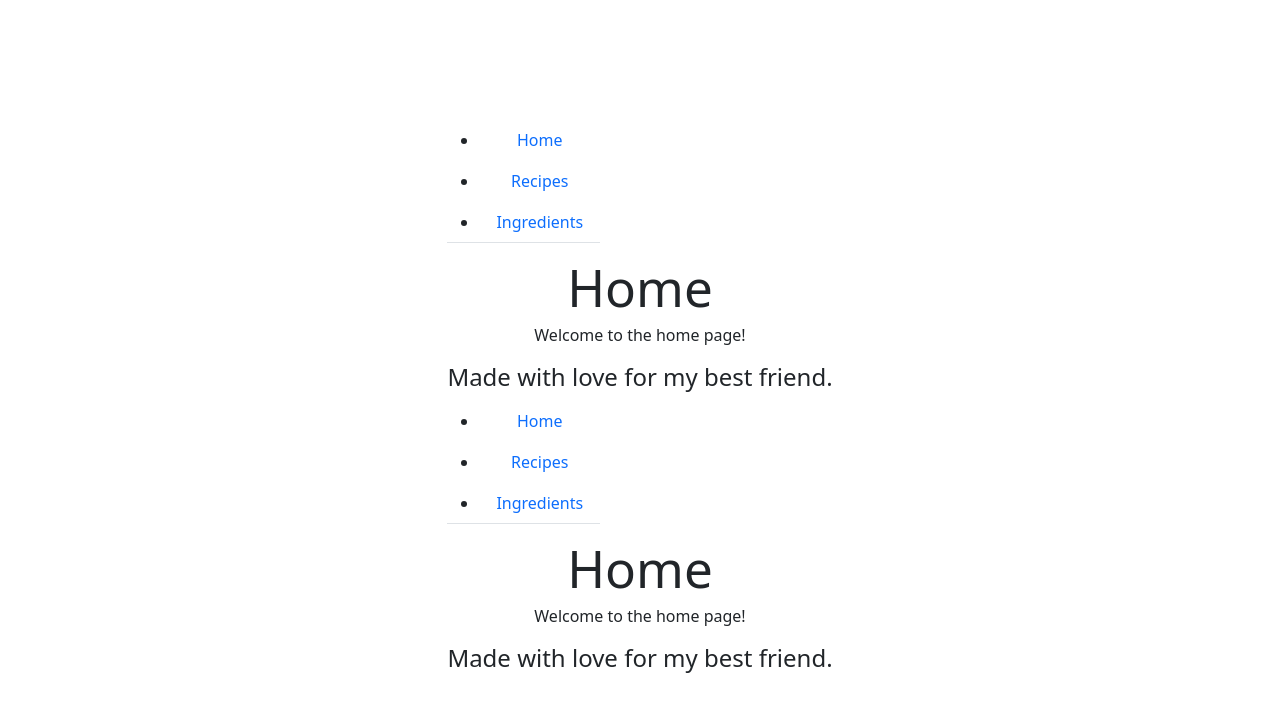
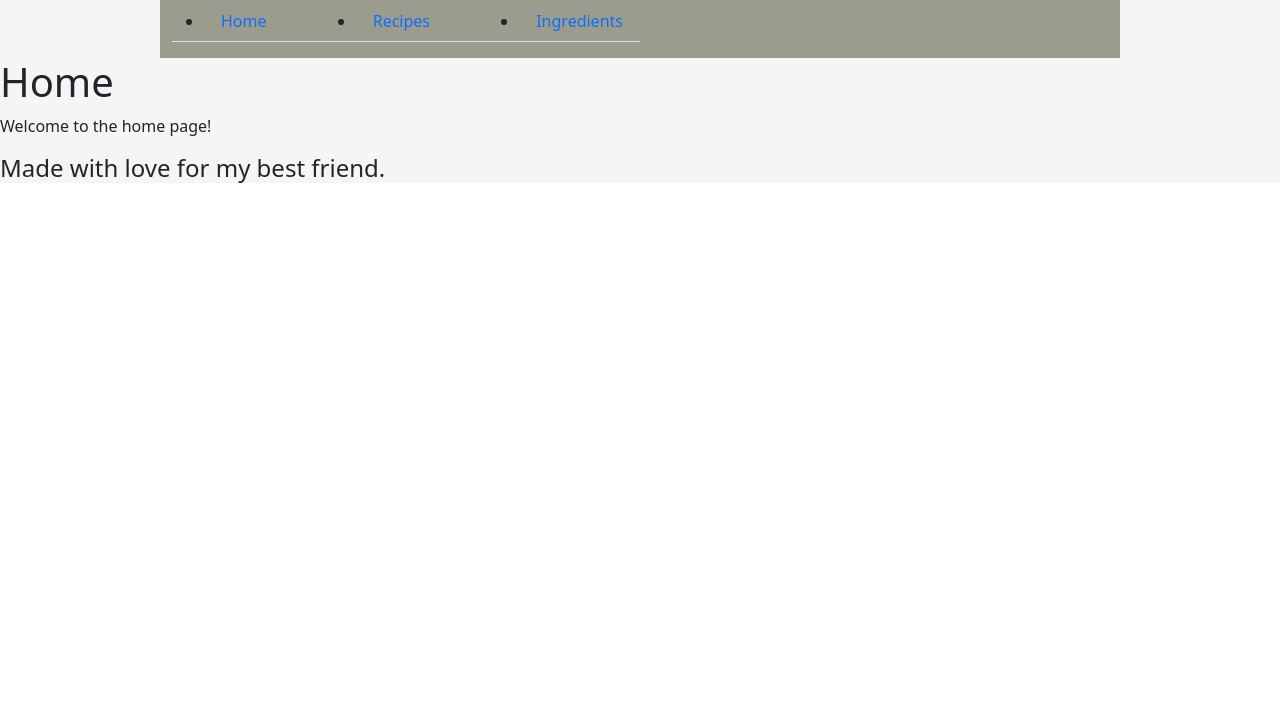
Before and after one commit to kalaniJ94/Low_Fod_Map_Tracker, a React (Vite) app in the folder client/: page /home in a window 1280 px wide. Shown: the top 712 px of the page. Built offline with nearby package versions, Linux system fonts and the light colour scheme.

Commit message:
dispaly work

```diff
--- a/client/src/App.css
+++ b/client/src/App.css
@@ -1,13 +1,28 @@
-#root {
-  max-width: 1280px;
+
+#root{
+  width: 100%;
+  display: block;
+  background-color: whitesmoke;
+}
+#navBar{
+  width: 75%;
   margin: 0 auto;
-  padding: 2rem;
-  text-align: center;
+  background-color: rgba(101, 101, 78, 0.61);
+  display: flex;
+  flex-direction: row;
+  justify-content: space-between;
 }
-
-#nav{
+.nav{
   display: flex;
+  flex-direction: row;
   justify-content: space-between;
   align-items: center;
-  margin-bottom: 2rem;
+  width: 100%;
 }
+.nav-tabs{
+  display: flex;
+  flex-direction: row;
+  justify-content: space-between;
+  align-items: center;
+  width: 50%;
+}
--- a/client/src/App.jsx
+++ b/client/src/App.jsx
@@ -11,8 +11,8 @@ function App() {
   return (
     <>
      <StrictMode>
+      <Nav/>
       <Outlet />
-      <Home />
      </StrictMode>
     </>
   )
--- a/client/src/components/CreatedRecipes.jsx
+++ b/client/src/components/CreatedRecipes.jsx
@@ -13,7 +13,9 @@ function RecipeCard({ recipe, name, description, image}) {
   return (
     <Card>
       <Card.Body>
-        <Card.Title onClick={expandCard}>{recipe.name}</Card.Title>
+        <Card.Title
+        onClick={expandCard}>{recipe.name}
+        </Card.Title>
       </Card.Body>
     </Card>
   );
--- a/client/src/components/pages/Home.jsx
+++ b/client/src/components/pages/Home.jsx
@@ -5,9 +5,7 @@ import Nav from './Nav';
 function Home() {
     return (
         <>
-        <header>      <Nav/>
-</header>
-        <div className="home">
+        <div className="home" >
             <h1>Home</h1>
             <p>Welcome to the home page!</p>
         </div>
--- a/client/src/components/pages/Nav.jsx
+++ b/client/src/components/pages/Nav.jsx
@@ -3,8 +3,7 @@ import { Container, Row, Col, Form, Button } from 'react-bootstrap';
 
 function Nav({ activePage, setActivePage }) {
     return (
-        <Container>
-            <Row className="justify-content-md-center">
+        <Container id='navBar'>
         <header className="nav" >
             <ul className="nav-tabs">
                 <li className="nav-item">
@@ -18,7 +17,6 @@ function Nav({ activePage, setActivePage }) {
                 </li>
             </ul>
         </header>
-                </Row>
         </Container>
     )
 }
--- a/client/src/index.css
+++ b/client/src/index.css
@@ -21,19 +21,6 @@ a {
 }
 a:hover {
   color: #535bf2;
-}
-
-body {
-  margin: 0;
-  display: flex;
-  place-items: center;
-  min-width: 320px;
-  min-height: 100vh;
-}
-
-h1 {
-  font-size: 3.2em;
-  line-height: 1.1;
 }
 
 button {
```
